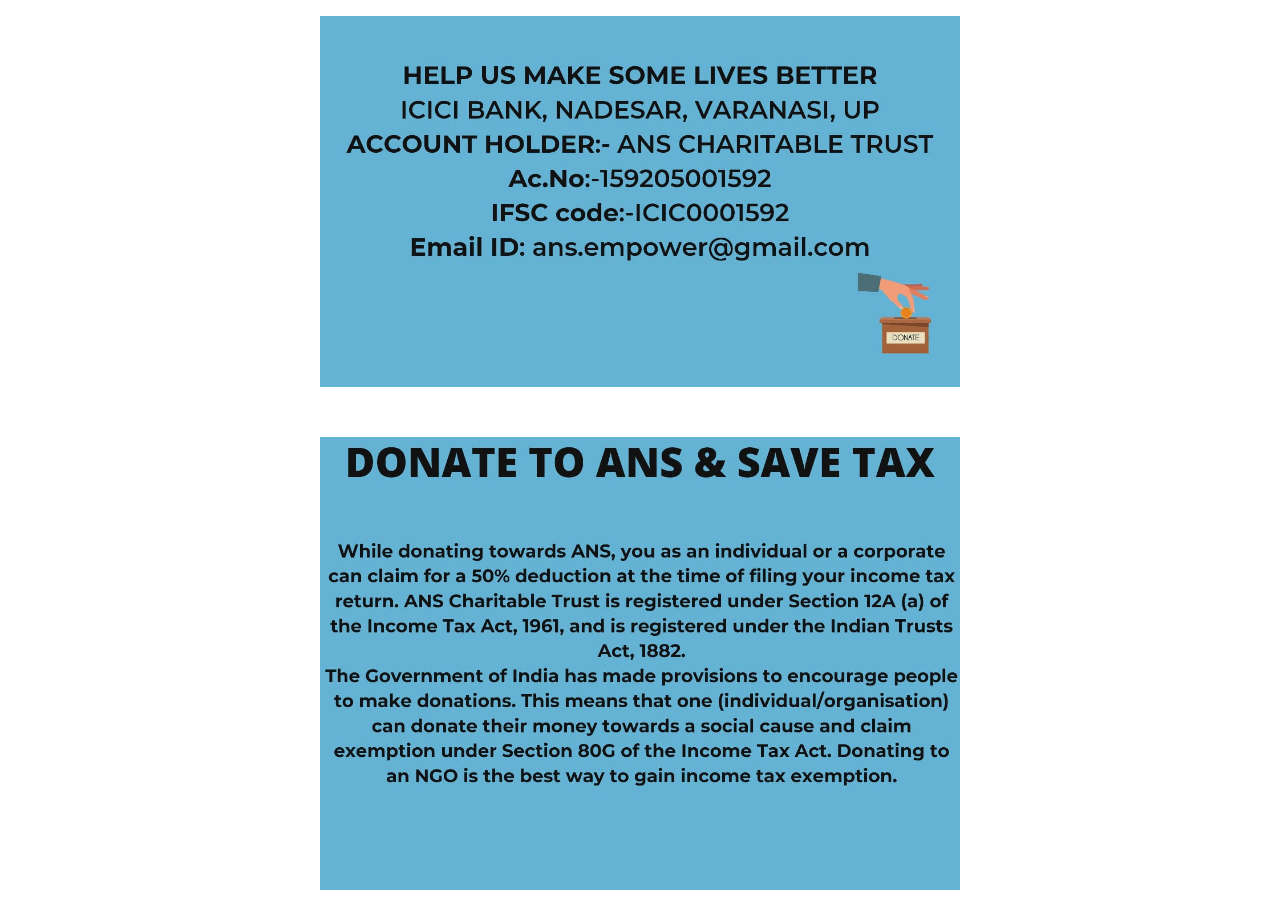
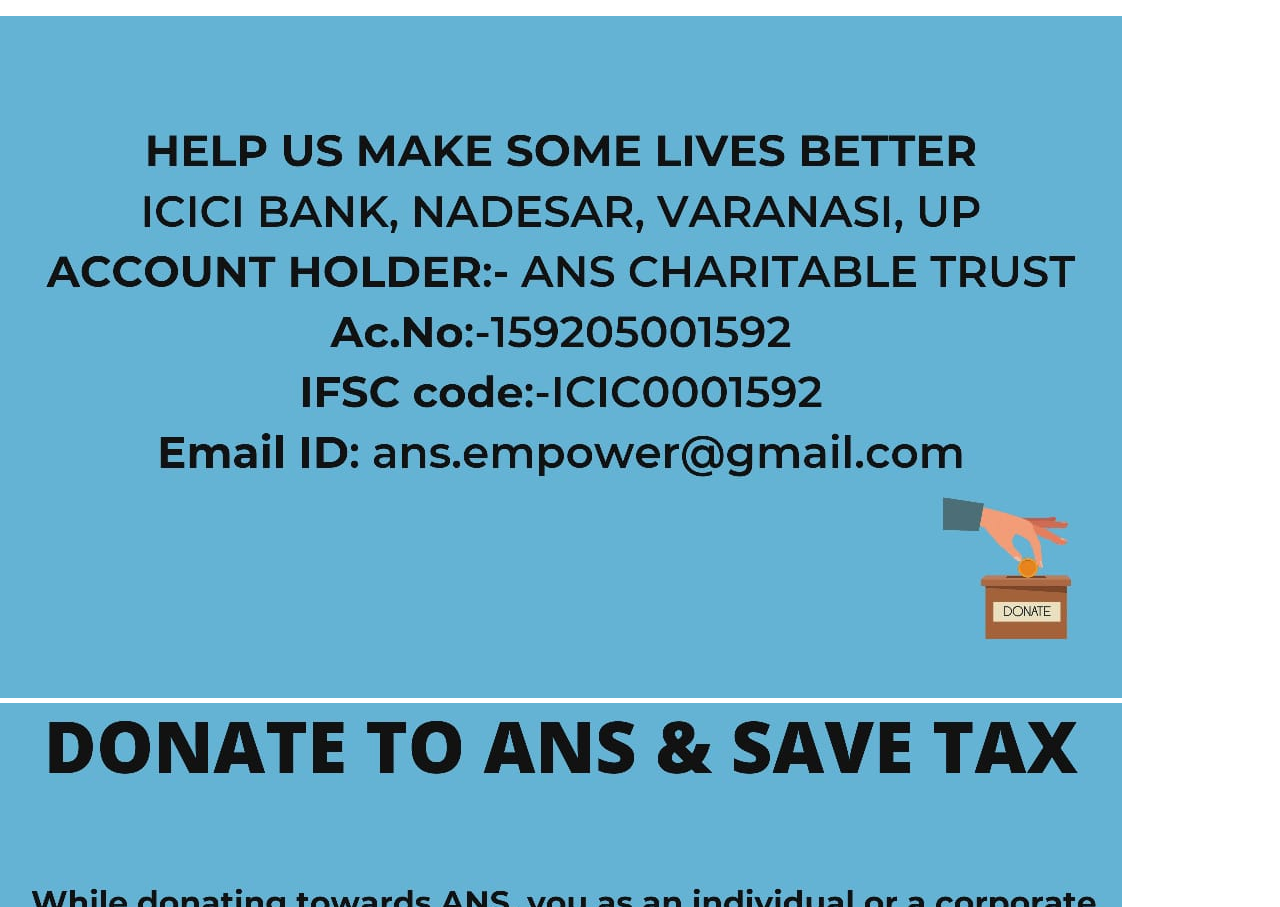
Before and after one commit to anstrust22/ANS, a plain HTML site: page donate/donate.html in a window 1280 px wide. Shown: the part 95-1002 px from the top of the page. Drawn offline with nearby package versions, Linux system fonts and the light colour scheme.

Commit message:
Update donate.html

```diff
--- a/donate/donate.html
+++ b/donate/donate.html
@@ -3,7 +3,7 @@
 <head>
     <meta charset="UTF-8">
     <meta http-equiv="X-UA-Compatible" content="IE=edge">
-    <meta name="viewport" content="width=device-width, initial-scale=1.0">
+    <meta name="viewport" content="width=device-width, initial-scale=1.0, maximum-scale=1.0, user-scalable=no, shrink-to-fit=no">
     <link rel="stylesheet" href="../css/style.css">
     <link rel="stylesheet" href="https://unpkg.com/swiper@7/swiper-bundle.min.css" />
 
@@ -59,11 +59,10 @@
     </div>
 
 
-     <img src="donimages/d-1.jpeg" alt=""  style="width:50%; display: block; margin-left: auto; margin-right: auto; padding-bottom: 50px; padding-top: 30px; ">
-
-     <p> </p>
-
-     <img src="donimages/d-2.jpeg" alt=""  style="width:50%; display: block; margin-left: auto; margin-right: auto; ">
+     <div class="donation-images">
+    <img src="donimages/d-1.jpeg" alt="Donation info 1">
+    <img src="donimages/d-2.jpeg" alt="Donation info 2">
+</div>
 
 <!-- footer section starts  -->
 
```
